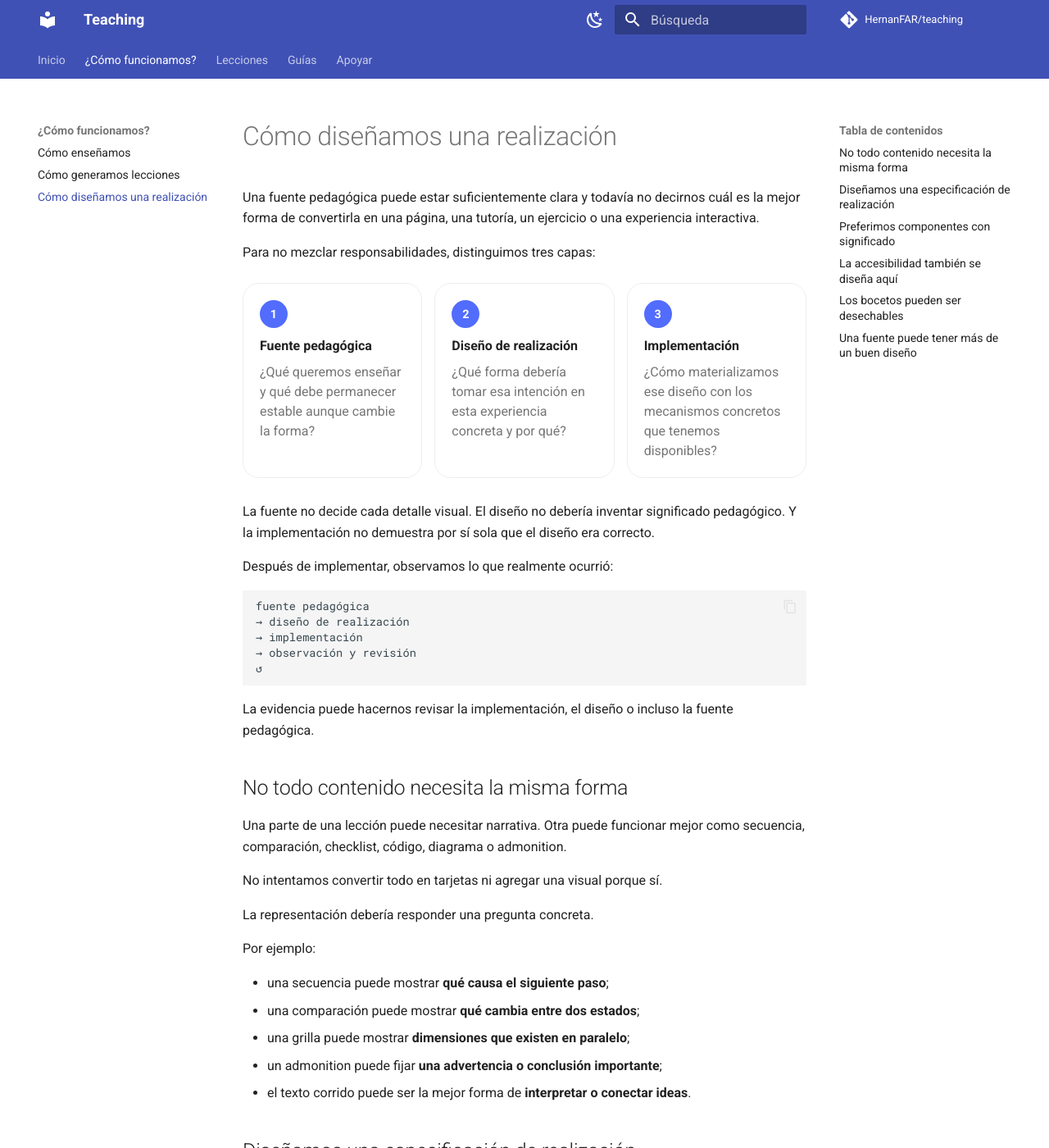
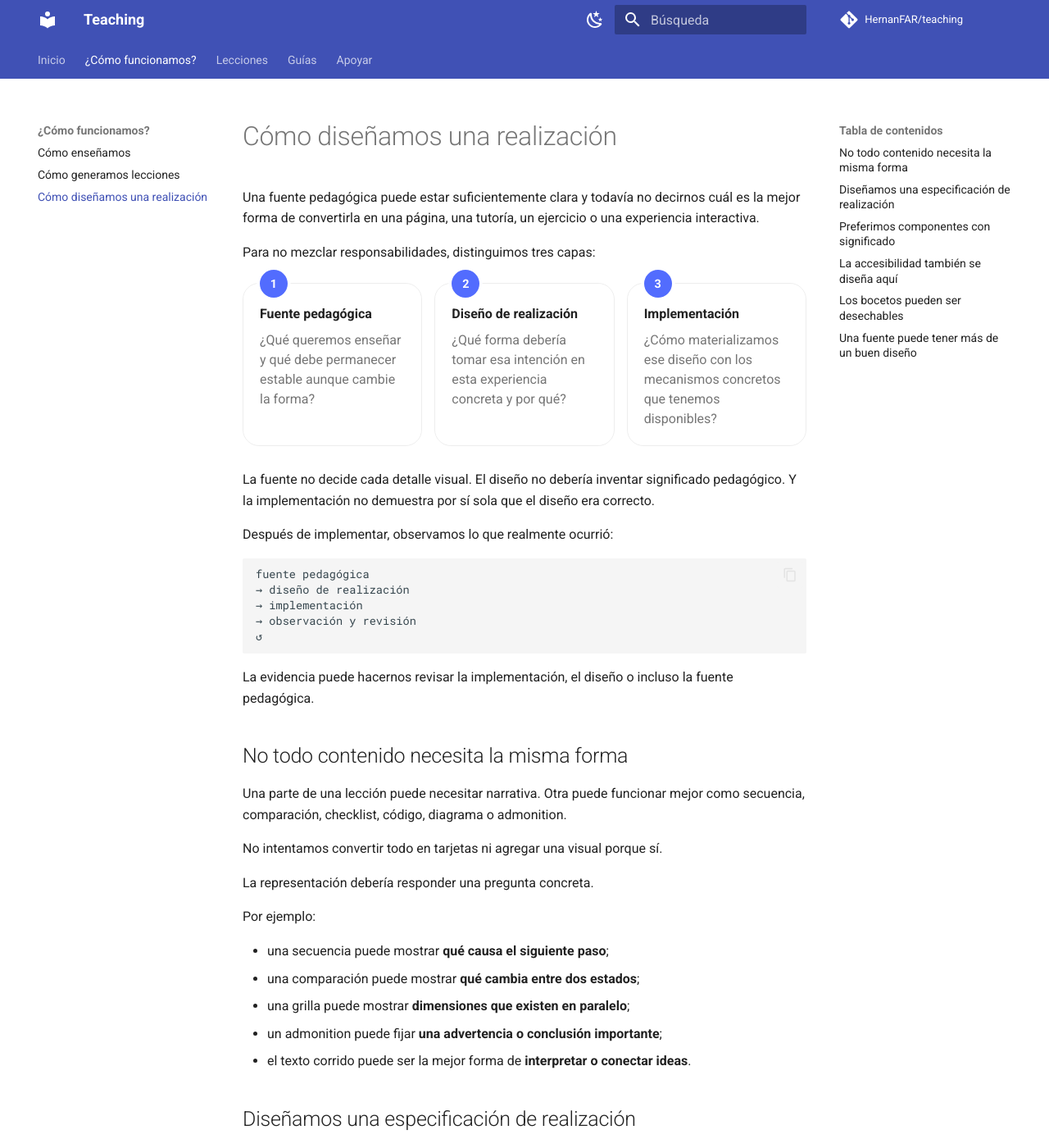
Before and after one commit to HernanFAR/teaching, an MkDocs documentation site: the page built from docs/about/realization-design.md, in a window 1280 px wide and 1400 px high. Shown: the whole window at 82% size. Built offline with MkDocs 1.6.1 and Material for MkDocs 9.7.7, drawn with Linux system fonts in a browser that asks for light colours; comment, search, counter and statistics services are not loaded.

Commit message:
style: float stacked item markers on card borders

```diff
--- a/docs/stylesheets/extra.css
+++ b/docs/stylesheets/extra.css
@@ -1190,6 +1190,7 @@
 }
 
 .teaching-item {
+  position: relative;
   display: grid;
   grid-template-columns: 2rem minmax(0, 1fr);
   gap: 0.75rem;
@@ -1244,10 +1245,15 @@
 
 .teaching-item--stacked {
   display: block;
+  padding-top: 1.3rem;
 }
 
 .teaching-item--stacked .teaching-item__marker {
-  margin-bottom: 0.55rem;
+  position: absolute;
+  top: -0.85rem;
+  left: 1rem;
+  margin: 0;
+  box-shadow: 0 0 0 0.18rem var(--md-default-bg-color);
 }
 
 .teaching-item--stacked > strong,
```
